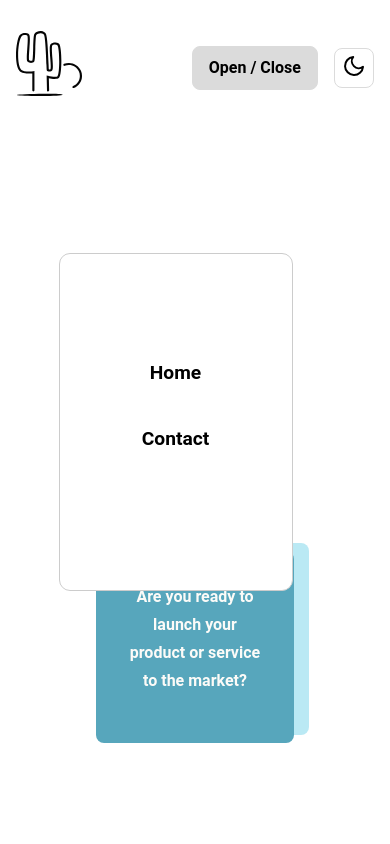
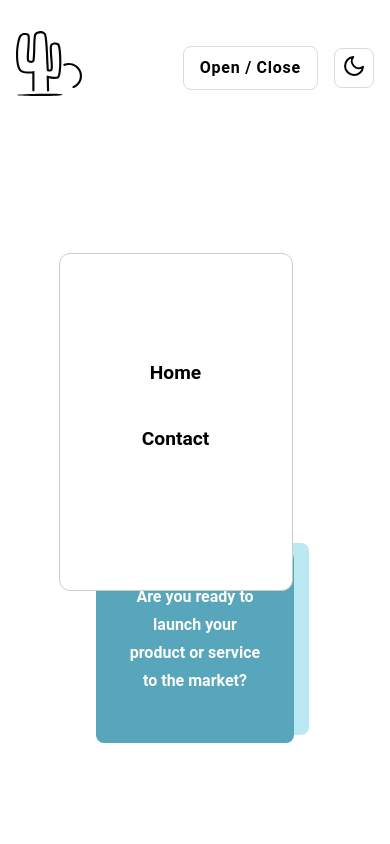
Before and after one commit to melissakipp/thelaunchmarket, a Next.js app: page / in a window 390 px wide. Both pictures are taken after a click on the button "Open / Close". Shown: the top 844 px of the page. Built offline with nearby package versions, Linux system fonts and the light colour scheme.

Commit message:
Modify header and dialog model

```diff
--- a/src/app/components/Header/Header.module.scss
+++ b/src/app/components/Header/Header.module.scss
@@ -5,15 +5,28 @@
   padding: 0 0 0 1rem;
   cursor: pointer;
 }
+
 .menu {
   display: none;
 }
 
 .menuBtn {
-  background-color: var(--gray);
+  background-color: transparent;
   padding: 0.75rem 1rem;
+  letter-spacing: 0.75px;
 }
 
+.logoLarger {
+  display: none;
+}
+
+// TODO: not working...?
+.modal::backdrop {
+  background: linear-gradient(180deg, #f2d562 0%, #eeb52f 63.54%, #ec7817 100%);
+  opacity: 0.5;
+}
+
+/* Model */
 .menu__item {
   margin: 0 1rem;
 }
@@ -55,18 +68,12 @@
   }
 }
 
-.logoLarger {
-  display: none;
-}
-
-// TODO: not working...?
-.modal::backdrop {
-  background: linear-gradient(180deg, #f2d562 0%, #eeb52f 63.54%, #ec7817 100%);
-  opacity: 0.5;
-}
-
 /* Desktop */
 @media screen and (width >= 62.5em) {
+  .menuBtn {
+    display: none;
+  }
+
   .menu__item a:hover {
     color: var(--primaryColor);
   }
@@ -79,10 +86,6 @@
     padding: 1rem;
   }
 
-  .menuModal {
-    display: none;
-  }
-
   .logoLarger {
     display: block;
   }
--- a/src/app/components/UI/Dialog.tsx
+++ b/src/app/components/UI/Dialog.tsx
@@ -1,11 +1,9 @@
 import Link from 'next/link';
 
-// import styles from './Dialog.module.scss';
 import styles from '../Header/Header.module.scss';
 
 export default function Dialog({ open }: { open: boolean }) {
   return (
-    <>
     <dialog className={styles.modal} open={open} aria-modal='true'>
       <nav>
         <ul className={styles.menu}>
@@ -27,6 +25,5 @@ export default function Dialog({ open }: { open: boolean }) {
         Close
       </button> */}
     </dialog>
-    </>
   );
 }
--- a/src/styles/globals.scss
+++ b/src/styles/globals.scss
@@ -67,6 +67,7 @@
   --primaryBtn: var(--primaryColor-300);
   // --boxShadow: rgba(252, 252, 252, 0.3) 0px 1px 2px 0px,
   //   rgba(252, 252, 252, 0.15) 0px 1px 3px 1px;
+  --gray: rgba(89,89,89,1);
 }
 
 /* Apply the filter directly on the body tag */
```
Also changed, not shown: src/styles/components/UI/Dialog.module.scss (added). Lines whose indentation alone changed are shown as unchanged.
